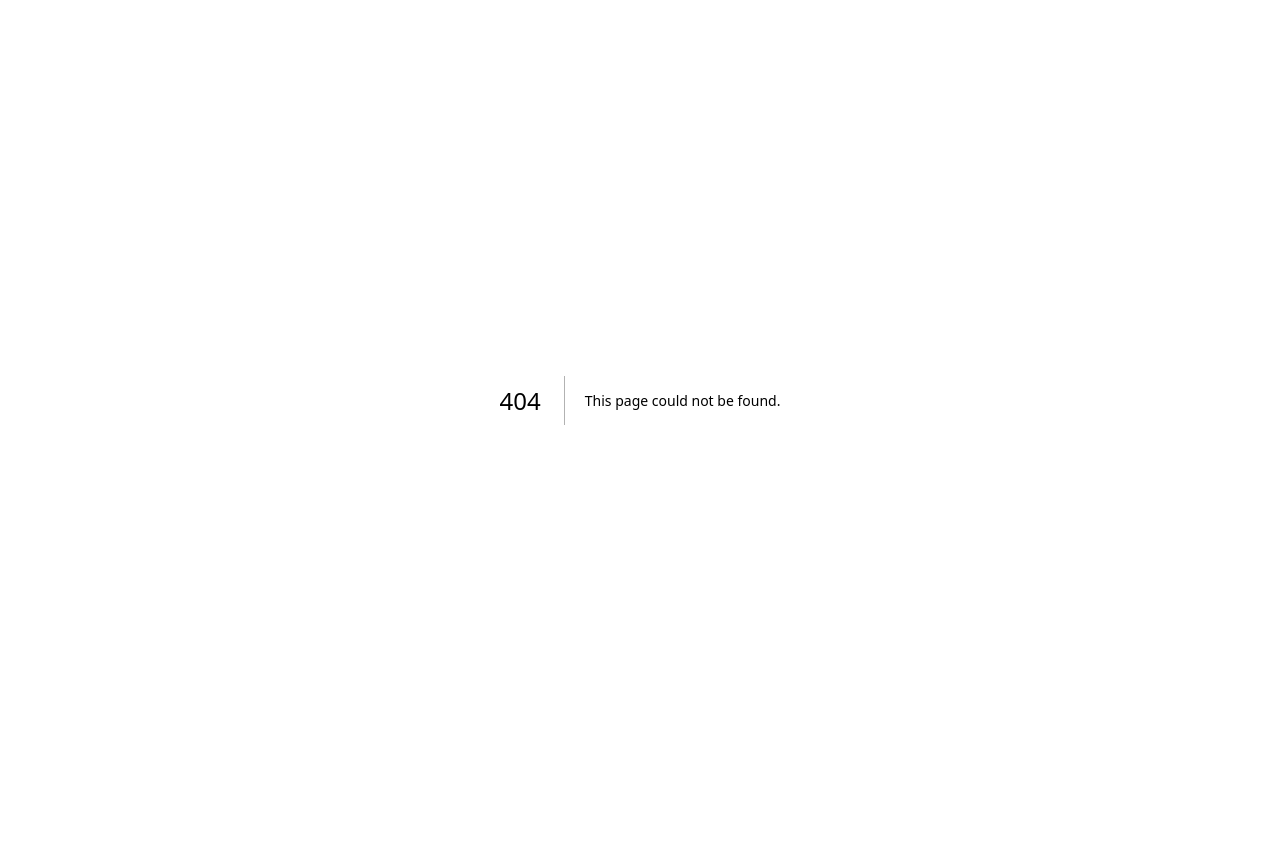
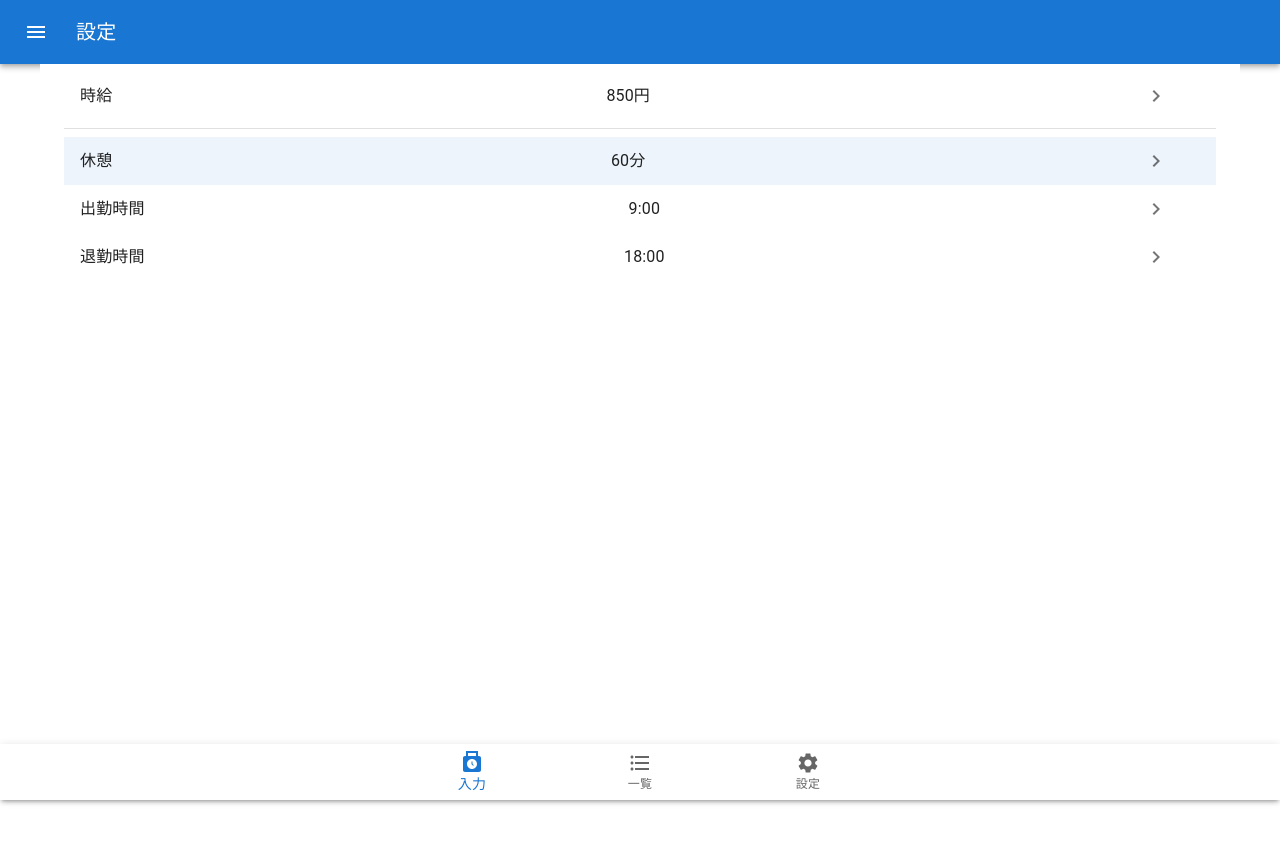
Before and after one commit to nagate/time-sheet, a Next.js app: page /settings/list in a window 1280 px wide. Before the commit this address had no page. Shown: the top 844 px of the page. Before the commit the page ends 800 px from the top, so only its background shows below. Built offline with nearby package versions, Linux system fonts and the light colour scheme.

Commit message:
設定画面-時給の実装

```diff
--- /dev/null
+++ b/src/app/settings/list/layout.tsx
@@ -0,0 +1,7 @@
+"use client";
+import NormalLayout from "@/components/organisms/layouts/nomalLayout";
+import { ReactNode } from "react";
+
+export default function HomeLayout({ children }: { children: ReactNode }) {
+  return <NormalLayout title={"設定"}>{children}</NormalLayout>;
+}
--- /dev/null
+++ b/src/app/settings/list/page.tsx
@@ -0,0 +1,95 @@
+"use client";
+import {
+  Divider,
+  List,
+  ListItemButton,
+  ListItemIcon,
+  ListItemText,
+} from "@mui/material";
+import React, { useEffect, useMemo, useRef, useState } from "react";
+import NavigateNextIcon from "@mui/icons-material/NavigateNext";
+import NumberInputDialog from "@/components/organisms/inputDialogs/numberInputDialog";
+
+export default function SettingsListPage() {
+  const [selectedIndex, setSelectedIndex] = useState(1);
+  const [openNumber, setOpenNumber] = useState(false);
+  const [hourlyPay, setHourlyPay] = useState<number>(850);
+
+  const handleListItemClick = (
+    event: React.MouseEvent<HTMLDivElement, MouseEvent>,
+    index: number
+  ) => {
+    setSelectedIndex(index);
+  };
+
+  const handleClickHourlyPay = () => {
+    console.log("handleClickHourlyPay");
+    setSelectedIndex(0);
+    setOpenNumber(true);
+  };
+
+  const handleCloseHourlyPay = (value: number, cancel: boolean) => {
+    console.log(value);
+    setSelectedIndex(-1);
+    setOpenNumber(false);
+
+    if (cancel) return;
+    setHourlyPay(value);
+  };
+
+  return (
+    <>
+      <List component="nav" aria-label="main mailbox folders">
+        <ListItemButton
+          selected={selectedIndex === 0}
+          onClick={handleClickHourlyPay}
+        >
+          <ListItemText primary="時給" />
+          <ListItemText primary={`${hourlyPay}円`} />
+          <ListItemIcon>
+            <NavigateNextIcon />
+          </ListItemIcon>
+        </ListItemButton>
+      </List>
+      <Divider />
+      <List component="nav" aria-label="secondary mailbox folder">
+        <ListItemButton
+          selected={selectedIndex === 1}
+          onClick={(event) => handleListItemClick(event, 1)}
+        >
+          <ListItemText primary="休憩" />
+          <ListItemText primary="60分" />
+          <ListItemIcon>
+            <NavigateNextIcon />
+          </ListItemIcon>
+        </ListItemButton>
+        <ListItemButton
+          selected={selectedIndex === 2}
+          onClick={(event) => handleListItemClick(event, 2)}
+        >
+          <ListItemText primary="出勤時間" />
+          <ListItemText primary="9:00" />
+          <ListItemIcon>
+            <NavigateNextIcon />
+          </ListItemIcon>
+        </ListItemButton>
+        <ListItemButton
+          selected={selectedIndex === 3}
+          onClick={(event) => handleListItemClick(event, 3)}
+        >
+          <ListItemText primary="退勤時間" />
+          <ListItemText primary="18:00" />
+          <ListItemIcon>
+            <NavigateNextIcon />
+          </ListItemIcon>
+        </ListItemButton>
+      </List>
+      <NumberInputDialog
+        title={"時給"}
+        value={hourlyPay}
+        open={openNumber}
+        onClickClose={handleCloseHourlyPay}
+      ></NumberInputDialog>
+    </>
+  );
+}
--- a/src/components/organisms/bottomNavigations/nomalBottomNavigation.tsx
+++ b/src/components/organisms/bottomNavigations/nomalBottomNavigation.tsx
@@ -28,7 +28,7 @@ export default function NormalBottomNavigation() {
     } else if (value === INDEX_LIST) {
       router.push("/time-sheets");
     } else if (value === INDEX_SETTINGS) {
-      router.push("/time-sheets");
+      router.push("/settings/list");
     }
   };
 
--- /dev/null
+++ b/src/components/organisms/inputDialogs/numberInputDialog.tsx
@@ -0,0 +1,63 @@
+import * as React from "react";
+import Button from "@mui/material/Button";
+import TextField from "@mui/material/TextField";
+import Dialog from "@mui/material/Dialog";
+import DialogActions from "@mui/material/DialogActions";
+import DialogContent from "@mui/material/DialogContent";
+import DialogContentText from "@mui/material/DialogContentText";
+import DialogTitle from "@mui/material/DialogTitle";
+import { MouseEventHandler, useState } from "react";
+
+export default function NumberInputDialog({
+  title,
+  open,
+  onClickClose,
+  value,
+}: {
+  title: string;
+  open: boolean;
+  onClickClose: (value: number, cancel: boolean) => void;
+  value: number;
+}) {
+  const [val, setVal] = useState<number>(value);
+
+  const handleClickOk = (
+    ev: React.MouseEvent<HTMLButtonElement, MouseEvent>
+  ) => {
+    onClickClose(val, false);
+  };
+
+  const handleClose = () => {
+    onClickClose(value, true);
+  };
+
+  const handeleChangeValue = (ev: React.ChangeEvent<HTMLInputElement>) => {
+    setVal(Number(ev.currentTarget.value));
+  };
+
+  return (
+    <Dialog open={open} onClose={handleClose}>
+      <DialogTitle>{title}</DialogTitle>
+      <DialogContent>
+        <DialogContentText>{title}を入力する</DialogContentText>
+        <TextField
+          autoFocus
+          //   required
+          margin="dense"
+          //   id="name"
+          name="email"
+          //   label="Email Address"
+          type="number"
+          fullWidth
+          variant="standard"
+          value={val}
+          onChange={handeleChangeValue}
+        />
+      </DialogContent>
+      <DialogActions>
+        <Button onClick={handleClose}>Cancel</Button>
+        <Button onClick={(ev) => handleClickOk(ev)}>OK</Button>
+      </DialogActions>
+    </Dialog>
+  );
+}
```
